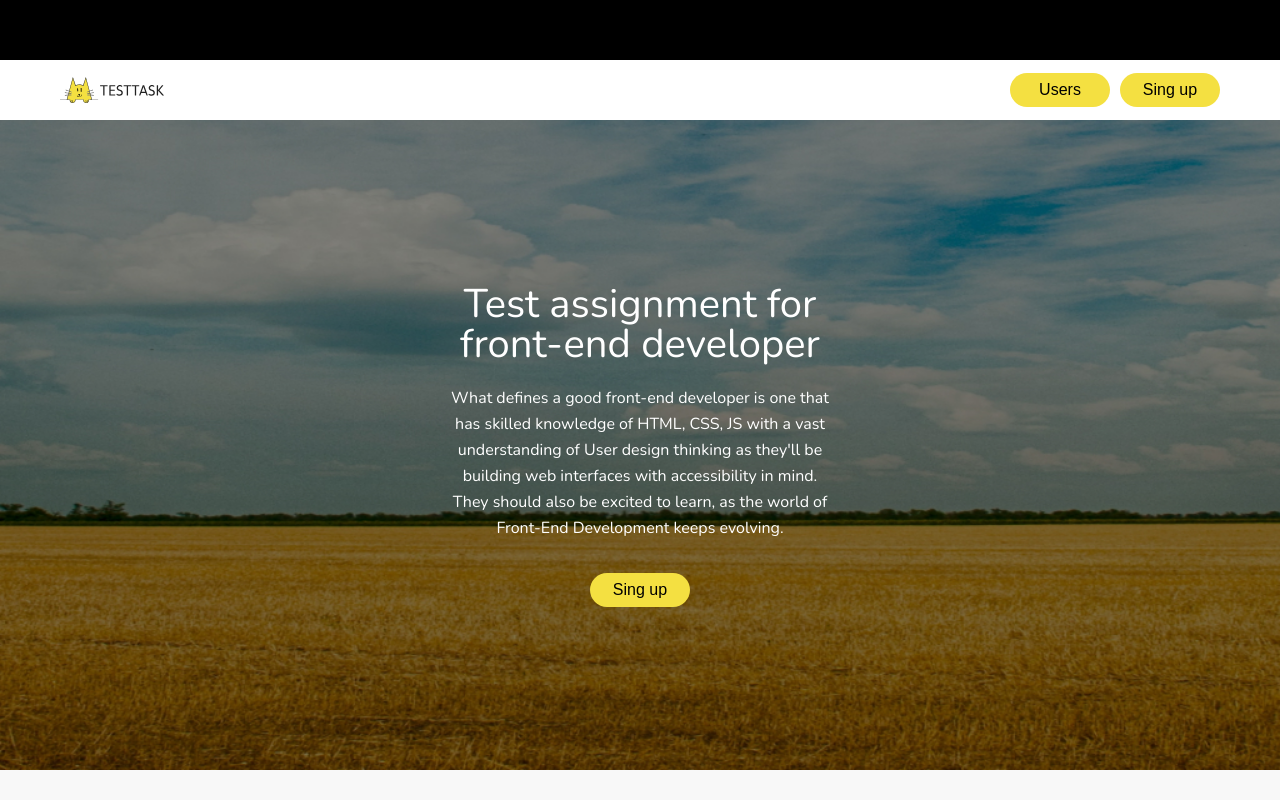
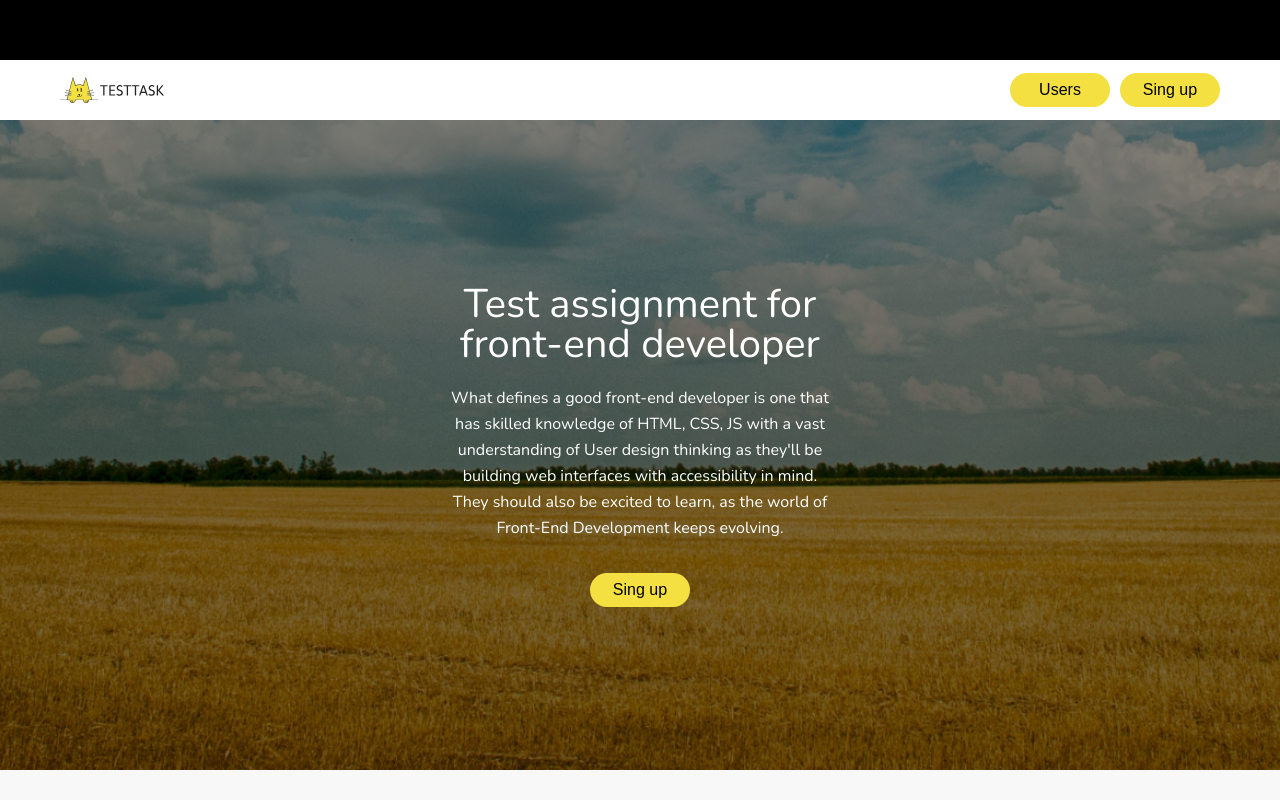
Before and after one commit to PylSerg/abz-test-task, a React (Create React App) app: page / in a window 1280 px wide. Shown: the top 800 px of the page. Built offline with nearby package versions, Linux system fonts and the light colour scheme; no server answers.

Commit message:
adds desktop 2k style

```diff
--- a/src/App.js
+++ b/src/App.js
@@ -13,9 +13,11 @@ export default function App() {
 	return (
 		<>
 			<Header />
-			<Hero />
-			<GETRequestBlock users={users} page={page} setUsers={setUsers} setPage={setPage} />
-			<POSTRequestBlock setUsers={setUsers} setPage={setPage} />
+			<div className="content-block">
+				<Hero />
+				<GETRequestBlock users={users} page={page} setUsers={setUsers} setPage={setPage} />
+				<POSTRequestBlock setUsers={setUsers} setPage={setPage} />
+			</div>
 		</>
 	);
 }
--- a/src/components/Header.js
+++ b/src/components/Header.js
@@ -7,7 +7,8 @@ export default function Heder() {
 		<div className="header">
 			<div className="header__rectangle"></div>
 
-			<div className="header__main">
+			<div className="header__block">
+				<div className="header__navigation">
 					<img className="header__logo" src={logo} alt="Logo" />
 
 					<div className="header__buttons-block">
@@ -21,5 +22,6 @@ export default function Heder() {
 					</div>
 				</div>
 			</div>
+		</div>
 	);
 }
--- a/src/sass/components/_GET-block.scss
+++ b/src/sass/components/_GET-block.scss
@@ -36,7 +36,7 @@
 		width: 704px;
 	}
 
-	@media screen and (min-width: $width-screen-tablet) {
+	@media screen and (min-width: $width-screen-desktop) {
 		width: 904px;
 	}
 }
--- a/src/sass/components/_header.scss
+++ b/src/sass/components/_header.scss
@@ -10,7 +10,11 @@
 	background-color: #000;
 }
 
-.header__main {
+.header__block {
+	background-color: #fff;
+}
+
+.header__navigation {
 	display: flex;
 	justify-content: space-between;
 	align-items: center;
@@ -18,9 +22,8 @@
 
 	height: 60px;
 
+	margin: 0 auto;
 	padding: 0 16px;
-
-	background-color: #fff;
 
 	@media screen and (min-width: $width-screen-tablet) {
 		padding: 0 32px;
@@ -28,6 +31,12 @@
 
 	@media screen and (min-width: $width-screen-desktop) {
 		padding: 0 60px;
+	}
+
+	@media screen and (min-width: $width-screen-desktop-2k) {
+		width: 1170px;
+
+		padding: 0;
 	}
 }
 
--- a/src/sass/components/_hero.scss
+++ b/src/sass/components/_hero.scss
@@ -24,6 +24,10 @@
 
 		background-image: url("../../assets/hero-1024.jpg");
 	}
+
+	@media screen and (min-width: $width-screen-desktop) {
+		background-image: url("../../assets/hero-2560.jpg");
+	}
 }
 
 .hero__text {
--- a/src/sass/style.scss
+++ b/src/sass/style.scss
@@ -32,6 +32,15 @@ p {
 
 	margin: 0;
 	padding: 0;
+}
+
+// Content
+.content-block {
+	@media screen and (min-width: $width-screen-desktop-2k) {
+		width: 1170px;
+
+		margin: 0 auto;
+	}
 }
 
 // Buttons
```
Also changed, not shown: src/assets/hero-2560.jpg (added). Lines whose indentation alone changed are shown as unchanged.
